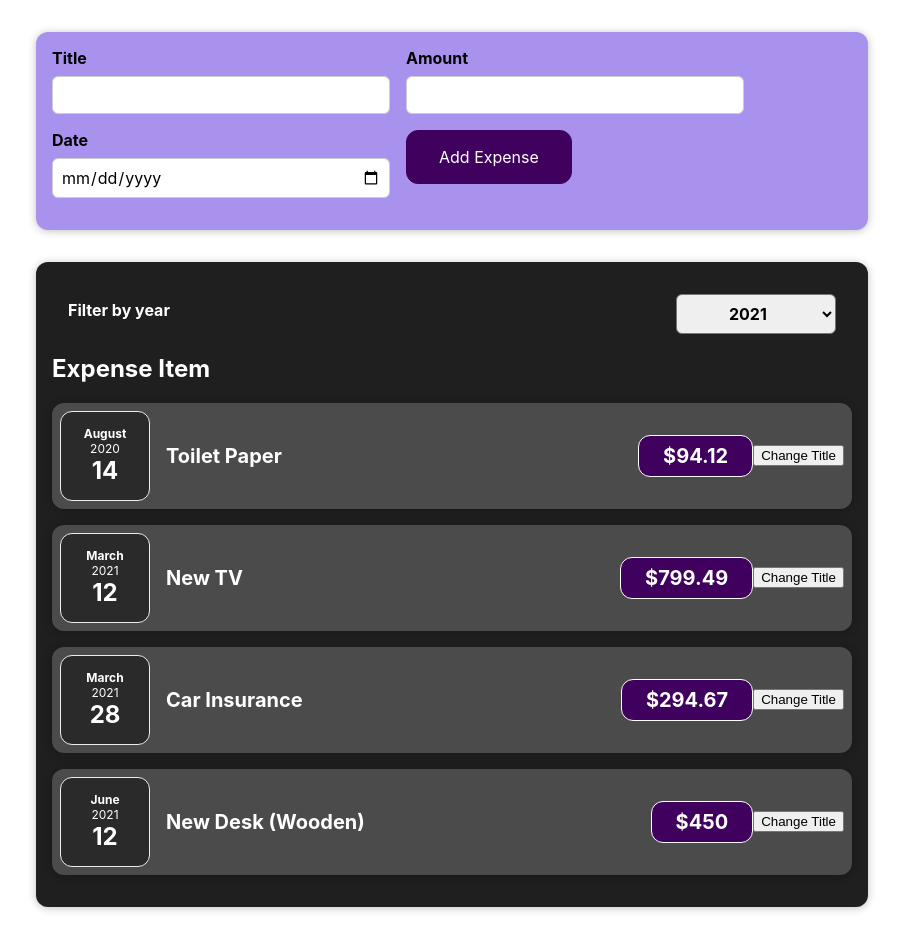
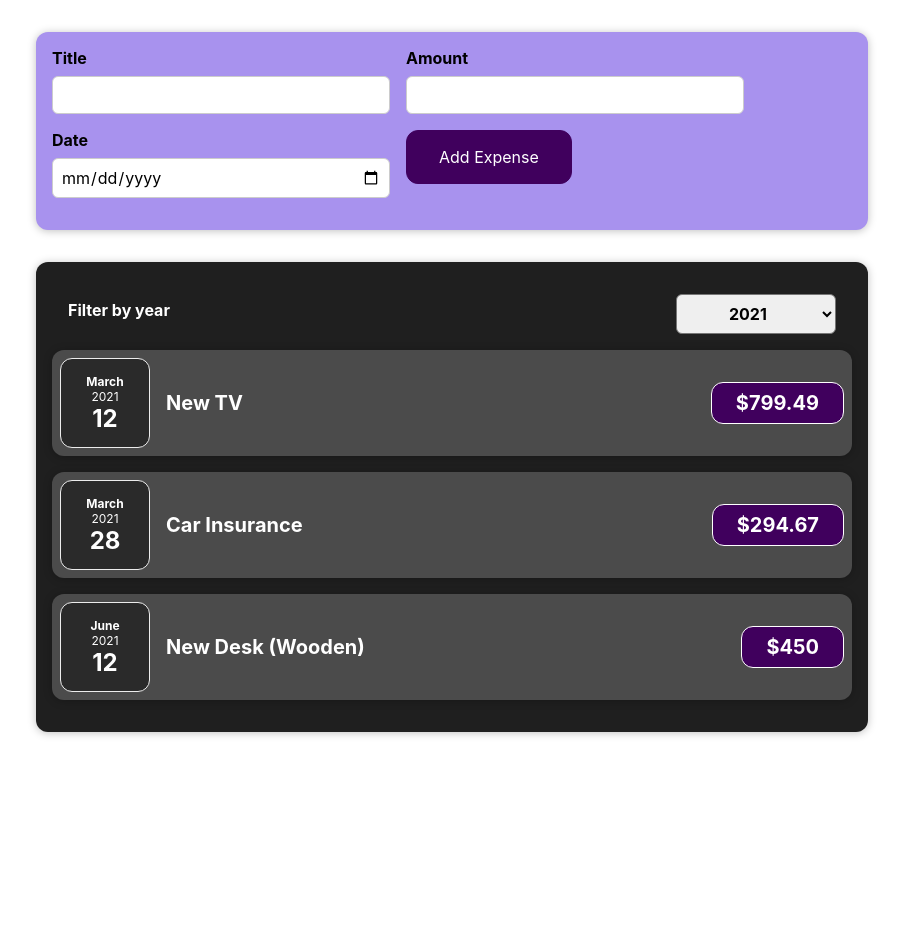
Before and after one commit to yessyprmtsr/first_app_reactjs, a React (Create React App) app: page / in a window 1280 px wide. Shown: the whole page, without its empty margins (188-1091 px from the left). After the commit the page ends 800 px from the top, so only its background shows below. Built offline with nearby package versions, Linux system fonts and the light colour scheme.

Commit message:
Filter and Dynamic rendering list

```diff
--- a/src/App.js
+++ b/src/App.js
@@ -1,7 +1,9 @@
-import Expense from "./components/Expenses/Expense";
+import React, {useState} from "react";
+import Expenses from "./components/Expenses/Expenses";
 import NewExpense from "./components/NewExpense/NewExpense";
-const App = () => {
-  const expenses = [
+
+
+const DUMMY_EXPENSES = [
   {
     id: "e1",
     title: "Toilet Paper",
@@ -23,16 +25,27 @@ const App = () => {
   },
 ];
 
-  const addExpenseHandler = expense => {
-    console.log(expense);
+const App = () => {
+  const [expenses, setExpenses] = useState(DUMMY_EXPENSES);
+
+  const addExpenseHandler = (expense) => {
+    setExpenses((prevExpenses) => {
+      return [expense, ...prevExpenses];
+    });
   };
+
+  // return React.createElement(
+  //   'div',
+  //   {},
+  //   React.createElement('h2', {}, "Let's get started!"),
+  //   React.createElement(Expenses, { items: expenses })
+  // );
 
   return (
     <div>
-      <NewExpense onAddExpense={addExpenseHandler}/>
-      <Expense items={expenses} />
+      <NewExpense onAddExpense={addExpenseHandler} />
+      <Expenses items={expenses} />
     </div>
   );
-}
-
+};
 export default App;
--- a/src/components/Expenses/Expense.js
+++ /dev/null
@@ -1,43 +0,0 @@
-import React, {useState} from "react";
-import ExpenseItem from "./ExpenseItem";
-import ExpensesFilter from "./ExpenseFilter";
-import "../UI/Expense.css";
-
-function Expenses(props) {
-    const [filteredYear, setFilterYear] = useState('2021');
-
-    const filterHandler = selectedYear => {
-      setFilterYear(selectedYear)
-    };
-
-  return (
-    <div className="expenses">
-      <div>
-        <ExpensesFilter selected={filteredYear} onChangeFilter={filterHandler}/>
-      </div>
-        <h2>Expense Item</h2>
-      <ExpenseItem
-        title={props.items[0].title}
-        amount={props.items[0].amount}
-        date={props.items[0].date}
-      />
-      <ExpenseItem
-        title={props.items[1].title}
-        amount={props.items[1].amount}
-        date={props.items[1].date}
-      />
-      <ExpenseItem
-        title={props.items[2].title}
-        amount={props.items[2].amount}
-        date={props.items[2].date}
-      />
-      <ExpenseItem
-        title={props.items[3].title}
-        amount={props.items[3].amount}
-        date={props.items[3].date}
-      />
-    </div>
-  );
-}
-
-export default Expenses;
--- a/src/components/Expenses/ExpenseFilter.js
+++ b/src/components/Expenses/ExpenseFilter.js
@@ -3,7 +3,7 @@ import "../UI/ExpenseFilter.css";
 
 const ExpensesFilter = (props) => {
   const changeHandler = (event) => {
-      console.log(event.target.value);
+     props.onChangeFilter(event.target.value);
   };
 
   return (
--- a/src/components/Expenses/ExpenseItem.js
+++ b/src/components/Expenses/ExpenseItem.js
@@ -1,26 +1,38 @@
 
-import React, {useState} from "react";
+import React from "react";
 import ExpenseDate from "./ExpenseDate";
 import "../UI/ExpenseItem.css";
 import Card from "./Card";
 
-function ExpenseItem(props) {
-const [title, setTitle] = useState(props.title);
 
-const clickHandler = () => {
-  setTitle('Updated');
-};
+const ExpenseItem = (props) => {
   return (
     <Card className="expense-item">
       <ExpenseDate date={props.date} />
       <div className="expense-item__description">
-        <h2>{title}</h2>
+        <h2>{props.title}</h2>
         <div className="expense-item__price">${props.amount}</div>
       </div>
-      <button onClick={clickHandler}>Change Title</button>
     </Card>
   );
-}
+};
+// function ExpenseItem(props) {
+// const [title, setTitle] = useState(props.title);
+
+// const clickHandler = () => {
+//   setTitle('Updated');
+// };
+//   return (
+//     <Card className="expense-item">
+//       <ExpenseDate date={props.date} />
+//       <div className="expense-item__description">
+//         <h2>{title}</h2>
+//         <div className="expense-item__price">${props.amount}</div>
+//       </div>
+//       <button onClick={clickHandler}>Change Title</button>
+//     </Card>
+//   );
+// }
 
 
 
--- /dev/null
+++ b/src/components/Expenses/Expenses.js
@@ -0,0 +1,40 @@
+import React, { useState } from "react";
+import ExpenseItem from "./ExpenseItem";
+import ExpensesFilter from "./ExpenseFilter";
+import "../UI/Expense.css";
+import Card from "./Card";
+
+const Expenses = (props) => {
+  const [filteredYear, setFilteredYear] = useState("2021");
+
+  const filterChangeHandler = (selectedYear) => {
+    setFilteredYear(selectedYear);
+  };
+
+  const filteredExpenses = props.items.filter(expense => {
+    return expense.date.getFullYear().toString() === filteredYear;
+  });
+
+  return (
+    <div>
+      <Card className="expenses">
+        <ExpensesFilter
+          selected={filteredYear}
+          onChangeFilter={filterChangeHandler}
+        />
+        {filteredExpenses.map((expense) => (
+          <ExpenseItem
+            //rendering list of array use key identifier
+            key={expense.id}
+            title={expense.title}
+            amount={expense.amount}
+            date={expense.date}
+          />
+        ))}
+      </Card>
+    </div>
+  );
+};
+
+
+export default Expenses;
```
Also changed, not shown: 2 other files (tests, documents, lock files or other folders). Lines whose indentation alone changed are shown as unchanged.
